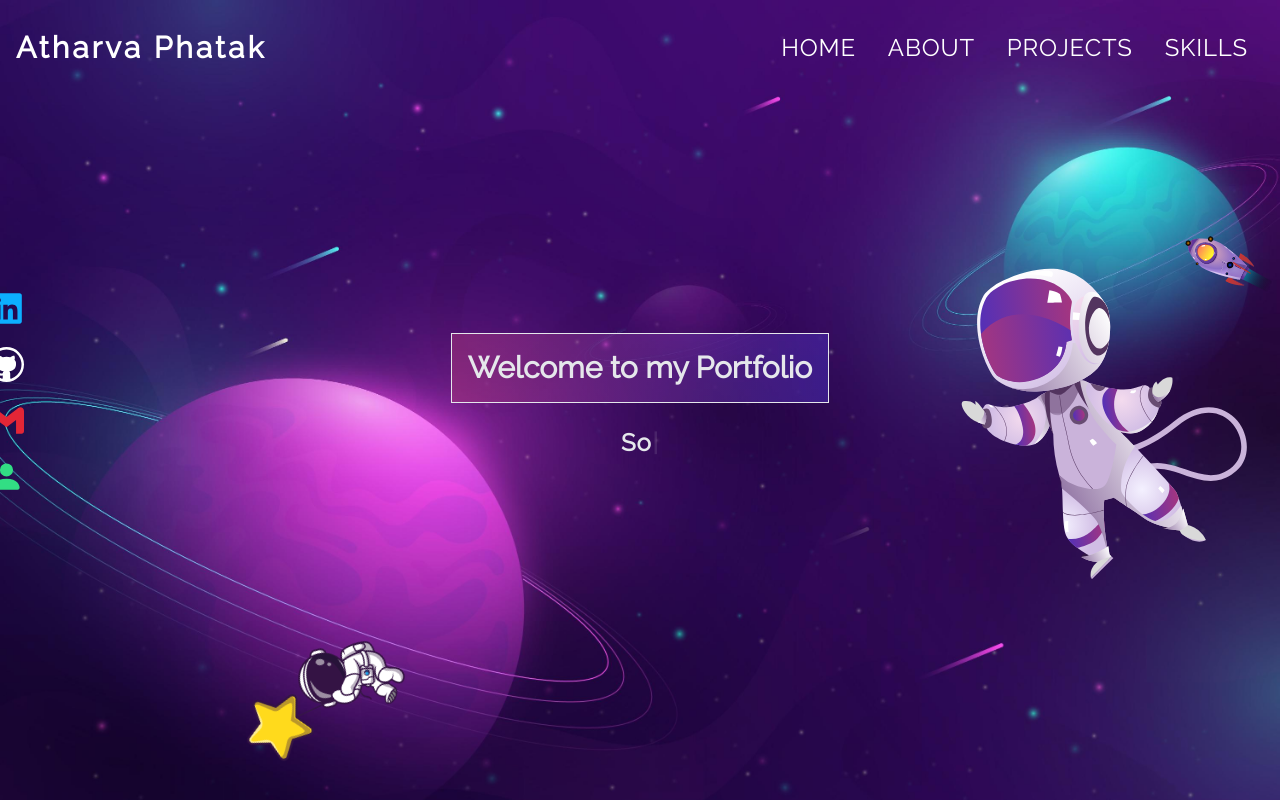
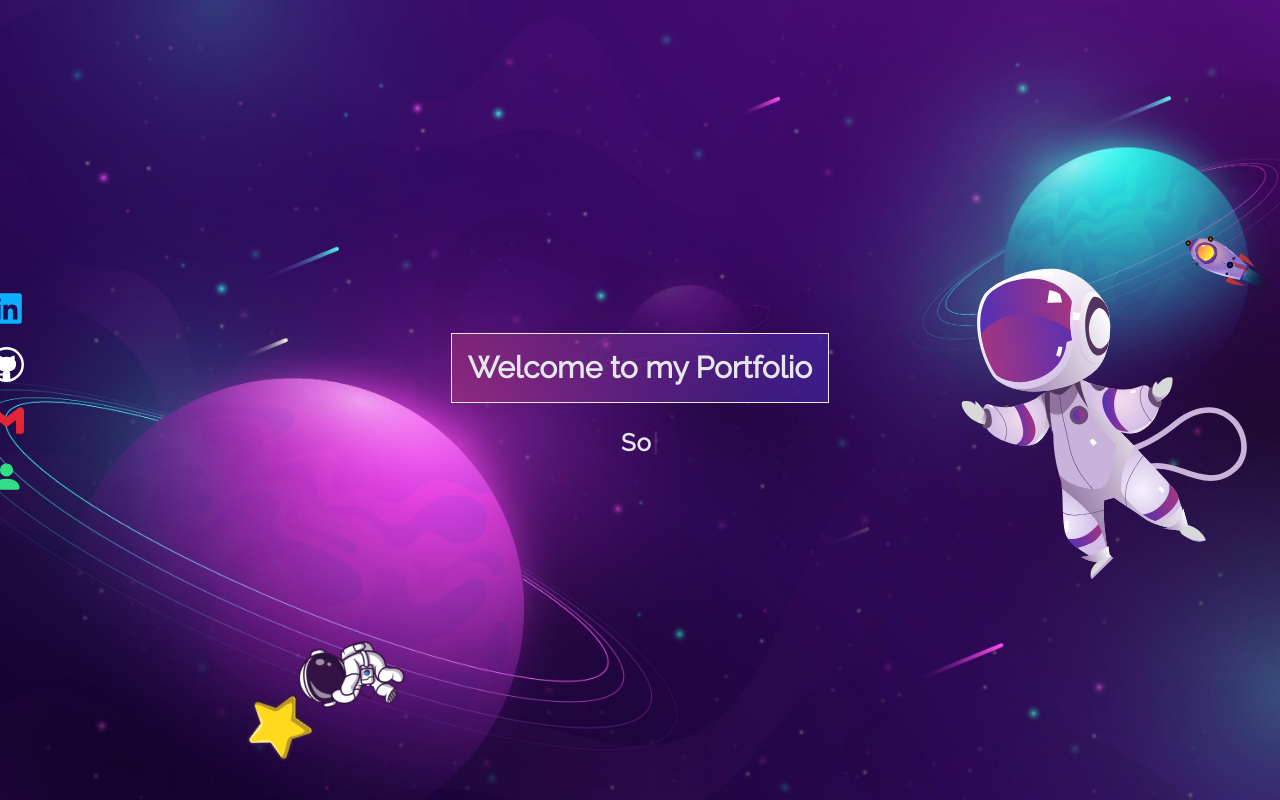
Before and after one commit to Atharva-Phatak/portfolio-website, a React (Create React App) app: page / in a window 1280 px wide. Shown: the top 800 px of the page. Built offline with nearby package versions, Linux system fonts and the light colour scheme.

Commit message:
modification to the website

```diff
--- a/src/App.js
+++ b/src/App.js
@@ -8,11 +8,11 @@ import Skills from "./Components/Skills";
 import Footer from "./Components/Footer";
 
 function App() {
-  const [isMenuDisplayed, setMenuDisplay] = useState(false)
+  //const [isMenuDisplayed, setMenuDisplay] = useState(false)
   return (
     <div>
 
-      <NavBar isMenuDisplayed={isMenuDisplayed}  setMenuDisplay = {setMenuDisplay}/>
+      {/*<NavBar isMenuDisplayed={isMenuDisplayed}  setMenuDisplay = {setMenuDisplay}/> */}
       <HeroSection />
       <Social />
       <About/>
--- a/src/Components/About.jsx
+++ b/src/Components/About.jsx
@@ -1,6 +1,6 @@
 import React from "react";
 import PageSection from "./PageSection"
-import PersonalPhoto from "../Assets/PersonalPhoto.jpg"
+import PersonalPhoto from "../Assets/personal_photo.JPEG"
 import { FaLinkedin, FaGithub } from "react-icons/fa";
 import {SiGmail} from "react-icons/si"
 import {BsFillPersonFill} from "react-icons/bs"
--- a/src/Components/NavBar.jsx
+++ b/src/Components/NavBar.jsx
@@ -24,7 +24,7 @@ const NavBar = ({isMenuDisplayed, setMenuDisplay}) => {
     return (
       <>
         <div className="absolute backdrop-blur-none w-full h-24 text-white z-20">
-          <div className="flex  justify-between items-center max-w-screen-xl mx-auto px-4 h-full">
+          <div className="flex justify-between items-center max-w-screen-xl mx-auto px-8 h-full">
             <div>
               <h1 className="text-white tracking-widest text-3xl font-extrabold">Atharva Phatak</h1>
             </div>
```
Also changed, not shown: 1 other file (tests, documents, lock files or other folders).
